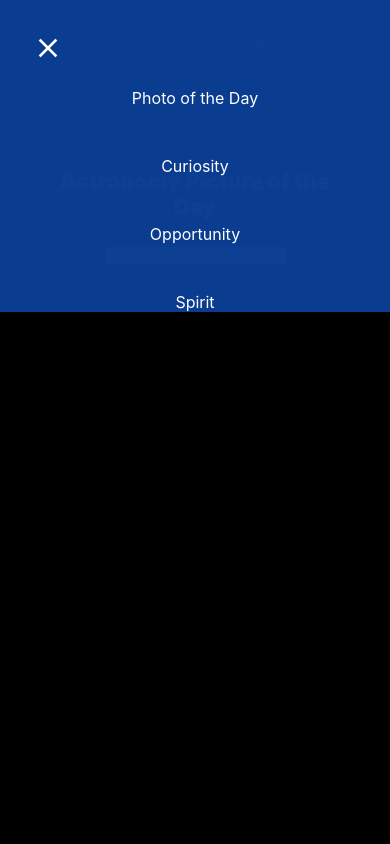
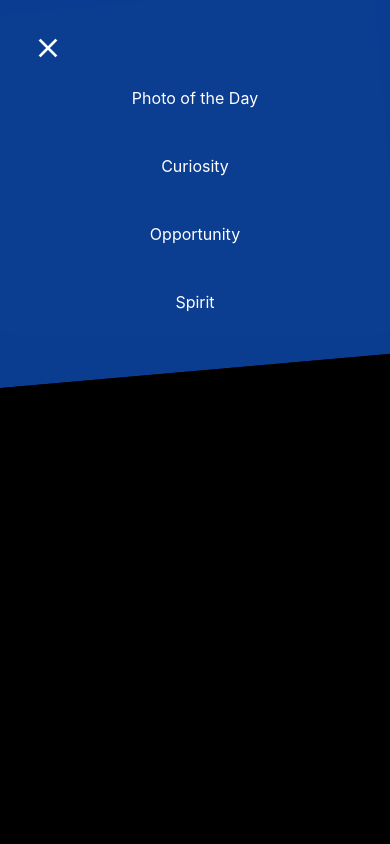
Before and after one commit to SJellen/nasa-pic-board, a React (Create React App) app: page / in a window 390 px wide. Both pictures are taken after a click on the icon "menu_icon". Shown: the top 844 px of the page. Built offline with nearby package versions, Linux system fonts and the light colour scheme; no server answers.

Commit message:
adeed angle to mobile nav

```diff
--- a/src/components/Header.js
+++ b/src/components/Header.js
@@ -39,9 +39,9 @@ export default function Header() {
                                     <a href="#curiosity">Curiosity</a>
                                     <a href="#opportunity">Opportunity</a>
                                     <a href="#spirit" className="lastAnchor">Spirit</a>
+                                    <div className="blade"></div>
                                 </nav>
                     </div>
-
                         </div> :
                         <div className="closeHeader">
                             <svg className="closeIconHeader" xmlns="http://www.w3.org/2000/svg" width="24" height="24" viewBox="0 0 24 24" onClick={(e) => handleImageClick(e)}
```
